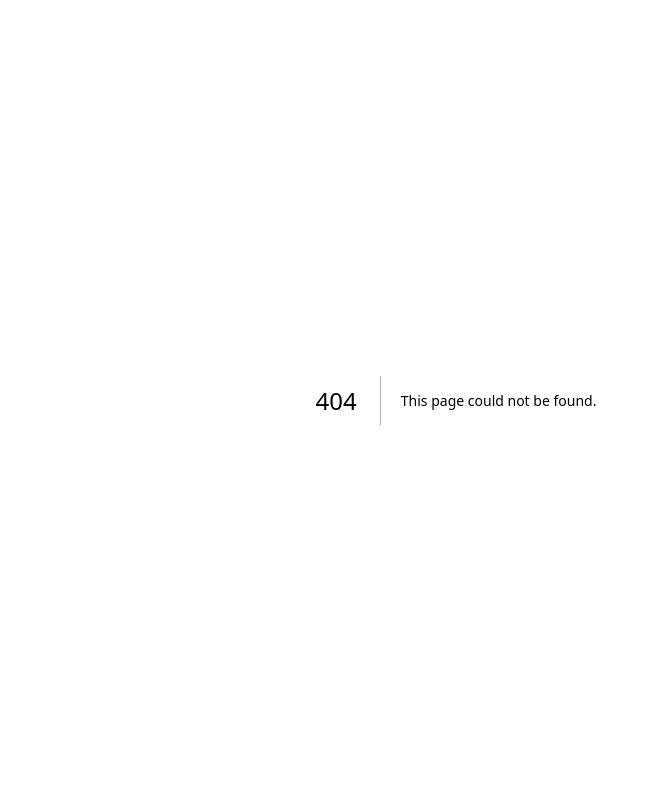
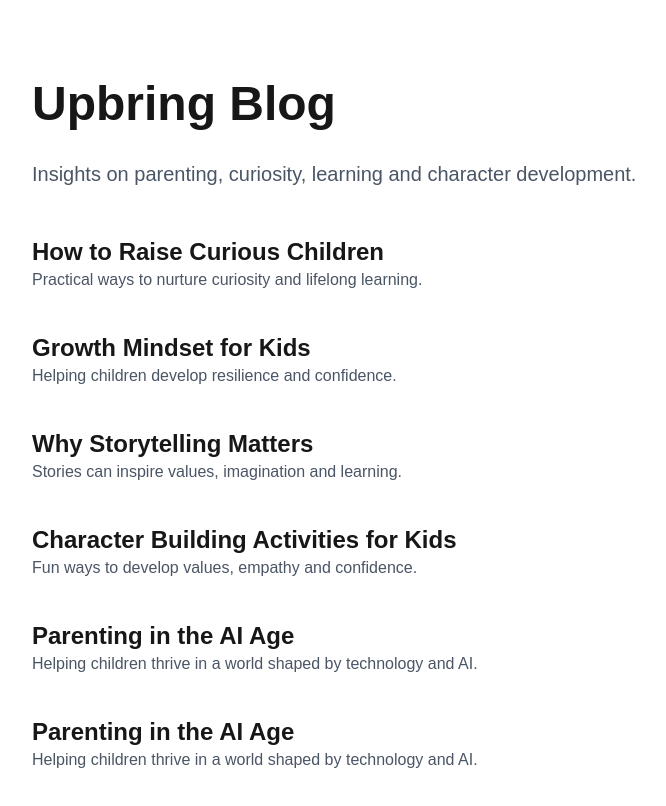
Before and after one commit to upbringapp/upbring-website, a Next.js app: page /blog in a window 1280 px wide. Before the commit this address had no page. Shown: the top 806 px of the page, without its empty margins (184-850 px from the left). Built offline with nearby package versions, Linux system fonts and the light colour scheme.

Commit message:
Add AI optimized blog page

```diff
--- /dev/null
+++ b/app/blog/page.tsx
@@ -0,0 +1,81 @@
+export const metadata = {
+  title: "Upbring Blog | Parenting, Learning and Character Development",
+  description:
+    "Insights on parenting, curiosity, storytelling, growth mindset and character development for children.",
+};
+export default function Blog() {
+  return (
+    <main className="max-w-4xl mx-auto px-6 py-20">
+      <h1 className="text-5xl font-bold mb-8">
+        Upbring Blog
+      </h1>
+
+      <p className="text-xl text-gray-600 mb-12">
+        Insights on parenting, curiosity, learning and character development.
+      </p>
+
+      <div className="space-y-10">
+
+        <article>
+          <h2 className="text-2xl font-semibold">
+            How to Raise Curious Children
+          </h2>
+          <p className="text-gray-600">
+            Practical ways to nurture curiosity and lifelong learning.
+          </p>
+        </article>
+
+        <article>
+          <h2 className="text-2xl font-semibold">
+            Growth Mindset for Kids
+          </h2>
+          <p className="text-gray-600">
+            Helping children develop resilience and confidence.
+          </p>
+        </article>
+
+    <article>
+  <h2 className="text-2xl font-semibold">
+    Why Storytelling Matters
+  </h2>
+
+  <p className="text-gray-600">
+    Stories can inspire values, imagination and learning.
+  </p>
+</article>
+
+<article>
+  <h2 className="text-2xl font-semibold">
+    Character Building Activities for Kids
+  </h2>
+
+  <p className="text-gray-600">
+    Fun ways to develop values, empathy and confidence.
+  </p>
+</article>
+
+<article>
+  <h2 className="text-2xl font-semibold">
+    Parenting in the AI Age
+  </h2>
+
+  <p className="text-gray-600">
+    Helping children thrive in a world shaped by technology and AI.
+  </p>
+</article>
+
+<article>
+  <h2 className="text-2xl font-semibold">
+    Parenting in the AI Age
+  </h2>
+  <p className="text-gray-600">
+    Helping children thrive in a world shaped by technology and AI.
+  </p>
+</article>
+
+
+
+      </div>
+    </main>
+  );
+}
```
